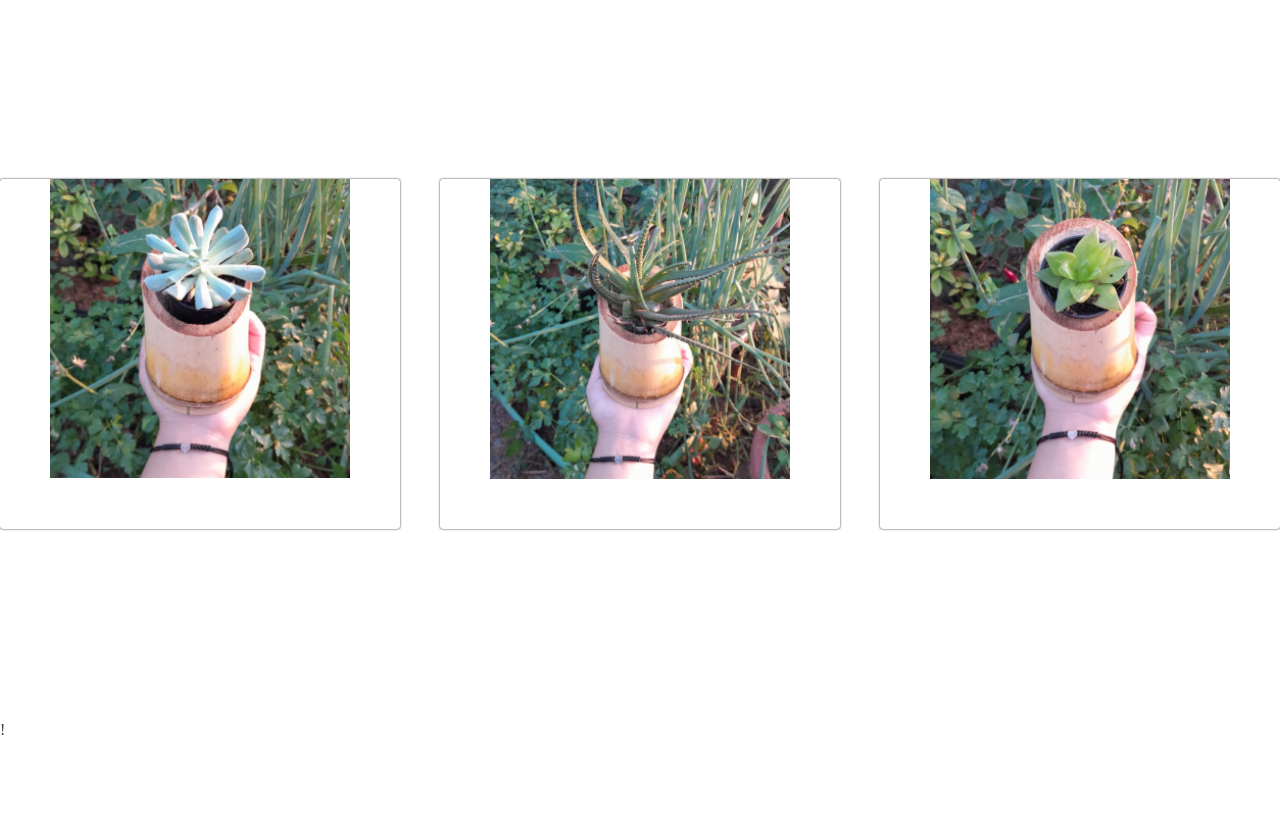
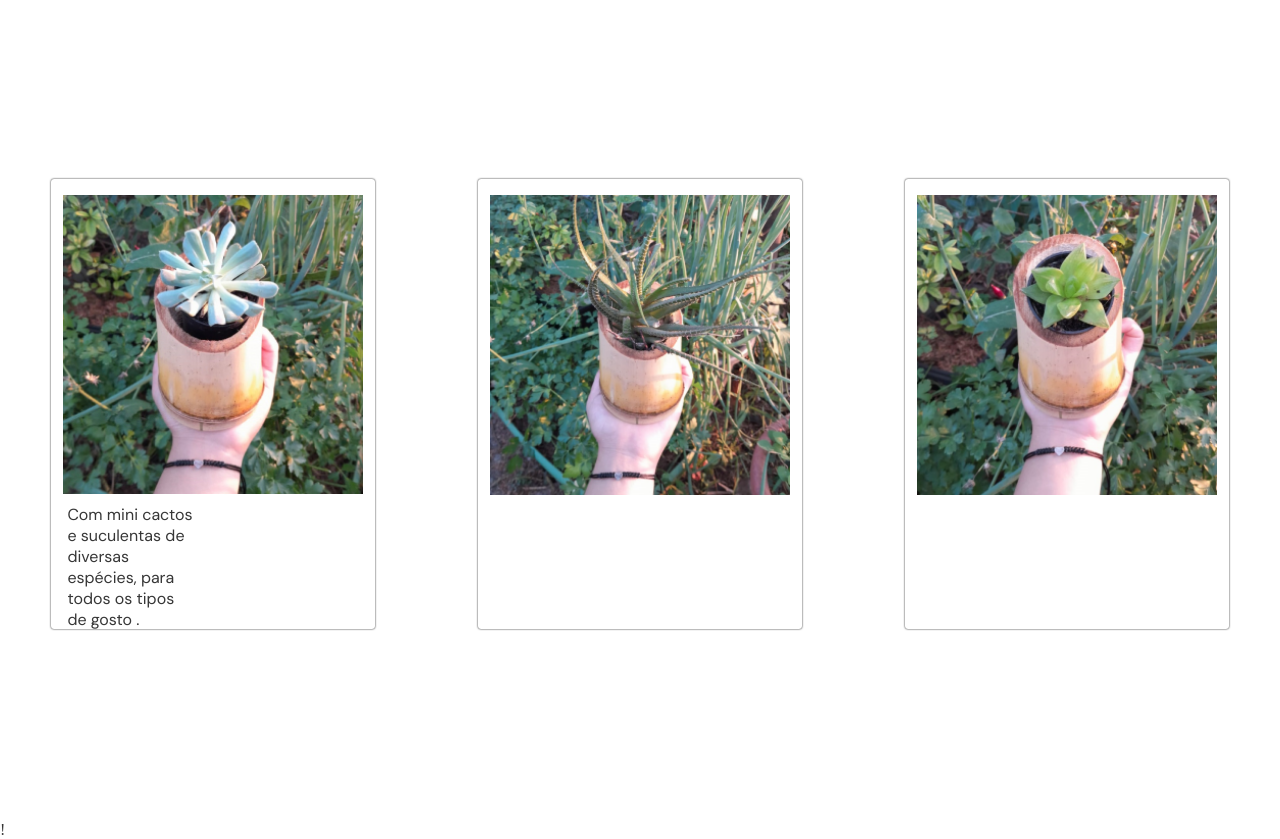
Before and after one commit to naydhow/Ecommerce, a PHP site: page / in a window 1280 px wide. Shown: the part 677-1516 px from the top of the page. Before the commit the page ends 1412 px from the top, so only its background shows below. Run offline with PHP 8.4, Linux system fonts and the light colour scheme.

Commit message:
pronto naldo

```diff
--- a/css/style.css
+++ b/css/style.css
@@ -1199,6 +1199,7 @@ input:hover{
 .img_produto img{
   width: 300px;
   height: 300px;
+  margin-top: 5%;
 }
 
 .img_produto{
@@ -1207,5 +1208,7 @@ input:hover{
   border-radius: 3px;
   box-shadow: 0 0 2px black;
   width: 400px;
-  height: 350px;
+  height: 450px;
+  margin-left: 4%;
+  margin-right: 4%;
 }
--- a/index.php
+++ b/index.php
@@ -47,6 +47,7 @@
                         <div class='section' id='produtos'>
                             <div class='img_produto'>
                                 <img src='./img/img_cacto1.jpg' alt='imagem'>
+                                <p class='text'> Com mini cactos e suculentas de diversas espécies, para todos os tipos de gosto .</p>
                             </div>
                             <div class='img_produto'>
                                 <img src='./img/img_cacto2.png' alt='imagem'>
```
